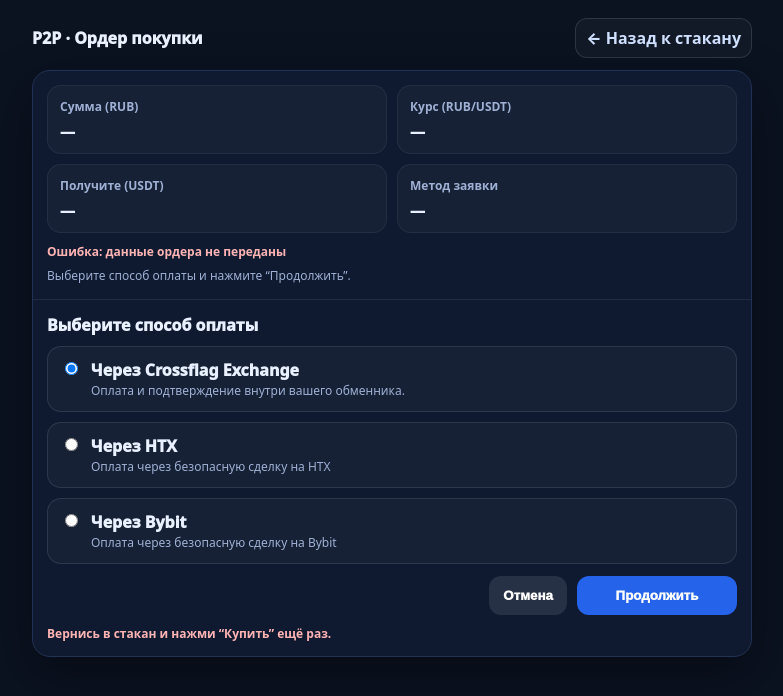
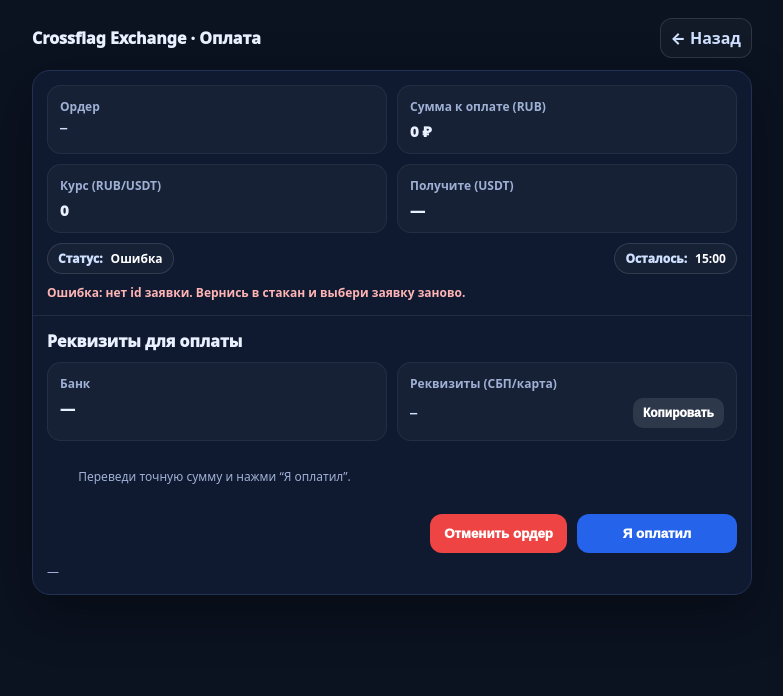
Before and after one commit to cross234/tg-crypto-exchanger, a plain HTML site: page buy-order.html in a window 1280 px wide. Shown: the whole page, without its empty margins (248-1031 px from the left). Drawn offline with Linux system fonts and the light colour scheme.

Commit message:
Update buy-order.html

```diff
--- a/buy-order.html
+++ b/buy-order.html
@@ -3,50 +3,30 @@
 <head>
   <meta charset="utf-8" />
   <meta name="viewport" content="width=device-width,initial-scale=1" />
-  <title>P2P · Ордер покупки</title>
+  <title>Crossflag · Оплата</title>
   <style>
     :root{
-      --bg:#0b1220;
-      --card:#0f1a30;
-      --border:#223255;
-      --text:#e9f0ff;
-      --muted:#9fb0d4;
-      --buy:#2563eb;
-      --row:#0c162a;
-      --bad:#ffb4b4;
-      --ok:#9dffb8;
+      --bg:#0b1220; --card:#0f1a30; --border:#223255; --text:#e9f0ff;
+      --muted:#9fb0d4; --ok:#9dffb8; --bad:#ffb4b4; --btn:#2563eb; --danger:#ef4444;
       font-family: system-ui,-apple-system,Segoe UI,Roboto,Arial,sans-serif;
     }
     body{ margin:0; background:var(--bg); color:var(--text); }
     .wrap{ max-width:720px; margin:0 auto; padding:18px; }
-
     .top{ display:flex; align-items:center; justify-content:space-between; gap:12px; margin-bottom:12px; }
     .title{ font-size:16px; font-weight:950; }
     .back{
       color:#cfe0ff; text-decoration:none; font-weight:800;
-      border:1px solid rgba(255,255,255,.12);
-      padding:8px 10px; border-radius:12px;
+      border:1px solid rgba(255,255,255,.12); padding:8px 10px; border-radius:12px;
       background: rgba(255,255,255,.03);
     }
-
     .card{
-      background:var(--card);
-      border:1px solid var(--border);
-      border-radius:18px;
-      overflow:hidden;
-      box-shadow:0 18px 50px rgba(0,0,0,.35);
+      background:var(--card); border:1px solid var(--border); border-radius:18px;
+      overflow:hidden; box-shadow:0 18px 50px rgba(0,0,0,.35);
     }
     .section{ padding:14px; }
     .section + .section{ border-top:1px solid rgba(255,255,255,.08); }
-
-    .kv{
-      display:grid;
-      grid-template-columns: 1fr 1fr;
-      gap:10px;
-    }
-    @media (max-width: 640px){
-      .kv{ grid-template-columns: 1fr; }
-    }
+    .kv{ display:grid; grid-template-columns: 1fr 1fr; gap:10px; }
+    @media (max-width:640px){ .kv{ grid-template-columns:1fr; } }
     .item{
       background: rgba(255,255,255,.03);
       border:1px solid rgba(255,255,255,.06);
@@ -54,68 +34,73 @@
       padding:12px;
     }
     .label{ color:var(--muted); font-size:12px; font-weight:900; margin-bottom:6px; }
-    .value{ font-size:15px; font-weight:950; }
+    .value{ font-size:15px; font-weight:950; word-break:break-word; }
 
-    .hint{ color:var(--muted); font-size:12px; line-height:1.4; }
+    .rowLine{
+      display:flex; align-items:center; justify-content:space-between; gap:10px; flex-wrap:wrap;
+      margin-top:10px;
+    }
+    .pill{
+      display:inline-flex; align-items:center; gap:8px;
+      padding:6px 10px; border-radius:999px;
+      border:1px solid rgba(255,255,255,.12);
+      background: rgba(255,255,255,.03);
+      color:#cfe0ff;
+      font-weight:950;
+      font-size:12px;
+    }
+    .pill b{ color:#fff; }
 
-    .payMethods{ display:grid; gap:10px; }
-    .method{
-      display:flex;
-      align-items:flex-start;
-      gap:10px;
-      padding:12px;
-      border-radius:14px;
-      border:1px solid rgba(255,255,255,.10);
-      background: rgba(255,255,255,.03);
-      cursor:pointer;
-      user-select:none;
-    }
-    .method input{ margin-top:3px; }
-    .mTitle{ font-weight:950; }
-    .mDesc{ color:var(--muted); font-size:12px; margin-top:2px; line-height:1.35; }
+    .status{ margin-top:10px; font-size:12px; color:var(--muted); white-space:pre-wrap; }
+    .status.ok{ color:var(--ok); font-weight:900; }
+    .status.bad{ color:var(--bad); font-weight:900; }
 
-    .actions{
-      display:flex;
-      gap:10px;
-      flex-wrap:wrap;
-      justify-content:flex-end;
-    }
+    .btnRow{ display:flex; gap:10px; flex-wrap:wrap; justify-content:flex-end; margin-top:12px; }
     .btn{
-      border:0;
-      border-radius:12px;
-      padding:12px 14px;
-      cursor:pointer;
-      color:#fff;
-      font-weight:950;
-      background: var(--buy);
+      border:0; border-radius:12px; padding:12px 14px; cursor:pointer;
+      color:#fff; font-weight:950; background: var(--btn);
       min-width:160px;
     }
-    .btn.gray{ background: rgba(255,255,255,.10); min-width:auto; }
-
-    .status{ margin-top:10px; font-size:12px; color:var(--muted); }
-    .status.bad{ color:var(--bad); font-weight:900; }
-    .status.ok{ color:var(--ok); font-weight:900; }
+    .btn.danger{ background: var(--danger); min-width:auto; }
+    .btn.small{
+      padding:8px 10px;
+      min-width:auto;
+      font-size:12px;
+      border-radius:10px;
+      background: rgba(255,255,255,.10);
+    }
 
     .mono{
       font-family: ui-monospace, SFMono-Regular, Menlo, Monaco, Consolas, "Liberation Mono", monospace;
-      font-size:12px;
-      color:#cfe0ff;
+      font-size:12px; color:#cfe0ff;
+    }
+
+    .reqLine{
+      display:flex; align-items:center; gap:10px; justify-content:space-between;
+    }
+    .reqValue{
+      flex:1;
+      word-break:break-word;
     }
   </style>
 </head>
 <body>
   <div class="wrap">
     <div class="top">
-      <div class="title">P2P · Ордер покупки</div>
-      <a class="back" href="./buy.html">← Назад к стакану</a>
+      <div class="title">Crossflag Exchange · Оплата</div>
+      <a class="back" href="./buy.html">← Назад</a>
     </div>
 
     <div class="card">
       <div class="section">
         <div class="kv">
           <div class="item">
-            <div class="label">Сумма (RUB)</div>
-            <div class="value" id="amountRub">—</div>
+            <div class="label">Ордер</div>
+            <div class="value mono" id="oid">—</div>
+          </div>
+          <div class="item">
+            <div class="label">Сумма к оплате (RUB)</div>
+            <div class="value" id="amount">—</div>
           </div>
           <div class="item">
             <div class="label">Курс (RUB/USDT)</div>
@@ -125,148 +110,235 @@
             <div class="label">Получите (USDT)</div>
             <div class="value" id="usdt">—</div>
           </div>
+        </div>
+
+        <div class="rowLine">
+          <span class="pill">Статус: <b id="st">Резервирую…</b></span>
+          <span class="pill">Осталось: <b id="timer">15:00</b></span>
+        </div>
+
+        <div class="status" id="status">Загружаю реквизиты и резервирую заявку…</div>
+      </div>
+
+      <div class="section">
+        <div style="font-weight:950; margin-bottom:10px;">Реквизиты для оплаты</div>
+
+        <div class="kv">
           <div class="item">
-            <div class="label">Метод заявки</div>
-            <div class="value" id="method">—</div>
+            <div class="label">Банк</div>
+            <div class="value" id="bank">—</div>
+          </div>
+
+          <div class="item">
+            <div class="label">Реквизиты (СБП/карта)</div>
+            <div class="reqLine">
+              <div class="value reqValue mono" id="req">—</div>
+              <button class="btn small" id="copyReqBtn" type="button">Копировать</button>
+            </div>
           </div>
         </div>
 
-        <div class="status" id="orderStatus">
-          Ордер: <span class="mono" id="orderId">—</span>
-        </div>
-        <div class="hint" style="margin-top:8px;">
-          Выберите способ оплаты и нажмите “Продолжить”.
-        </div>
-      </div>
-
-      <div class="section">
-        <div style="font-weight:950; margin-bottom:10px;">Выберите способ оплаты</div>
-
-        <div class="payMethods">
-          <label class="method">
-            <input type="radio" name="pay" value="CROSSFLAG" checked />
-            <div>
-              <div class="mTitle">Через Crossflag Exchange</div>
-              <div class="mDesc">Оплата и подтверждение внутри вашего обменника.</div>
-            </div>
-          </label>
-
-          <label class="method">
-            <input type="radio" name="pay" value="HTX" />
-            <div>
-              <div class="mTitle">Через HTX</div>
-              <div class="mDesc">Оплата через безопасную сделку на HTX</div>
-            </div>
-          </label>
-
-          <label class="method">
-            <input type="radio" name="pay" value="BYBIT" />
-            <div>
-              <div class="mTitle">Через Bybit</div>
-              <div class="mDesc">Оплата через безопасную сделку на Bybit</div>
-            </div>
-          </label>
+        <div class="status" style="margin-top:10px;">
+          Переведи точную сумму и нажми “Я оплатил”.
         </div>
 
-        <div class="actions" style="margin-top:12px;">
-          <button class="btn gray" id="cancelBtn" type="button">Отмена</button>
-          <button class="btn" id="continueBtn" type="button">Продолжить</button>
+        <div class="btnRow">
+          <button class="btn danger" id="cancelBtn" type="button">Отменить ордер</button>
+          <button class="btn" id="paidBtn" type="button">Я оплатил</button>
         </div>
 
-        <div class="status" id="status">—</div>
+        <div class="status" id="paidStatus">—</div>
       </div>
     </div>
   </div>
 
 <script>
-  const params = new URLSearchParams(location.search);
+  const WORKER_BASE = "https://rapira-rates-proxy.kireeshka73.workers.dev";
 
-  const id = params.get("id") || "";
-  const amountRub = Number(params.get("amountRub"));
-  const rate = Number(params.get("rate"));
-  const method = (params.get("method") || "").toUpperCase();
+  const p = new URLSearchParams(location.search);
+  const id = p.get("id") || "";
+  const amountRub = Number(p.get("amountRub"));
+  const rate = Number(p.get("rate"));
 
-  const amountRubEl = document.getElementById("amountRub");
+  const oidEl = document.getElementById("oid");
+  const amountEl = document.getElementById("amount");
   const rateEl = document.getElementById("rate");
   const usdtEl = document.getElementById("usdt");
-  const methodEl = document.getElementById("method");
-  const orderIdEl = document.getElementById("orderId");
-  const orderStatusEl = document.getElementById("orderStatus");
+
+  const bankEl = document.getElementById("bank");
+  const reqEl = document.getElementById("req");
+
+  const stEl = document.getElementById("st");
+  const timerEl = document.getElementById("timer");
+
   const statusEl = document.getElementById("status");
+  const paidStatusEl = document.getElementById("paidStatus");
+
+  let reserveId = "";
+  let reservedUntil = 0;
+  let timerHandle = null;
+  let finished = false;
 
   function fmtRub(n){ return Number(n).toLocaleString("ru-RU") + " ₽"; }
   function fmtRate(n){ return Number(n).toLocaleString("ru-RU"); }
   function fmtUsdt(n){ return Number(n).toLocaleString("ru-RU", { maximumFractionDigits: 6 }) + " USDT"; }
-  function methodLabel(m){ return m === "SBP" ? "СБП" : (m === "CARD" ? "Карта" : "—"); }
 
   function setStatus(text, kind){
     statusEl.textContent = text;
-    statusEl.classList.remove("bad","ok");
+    statusEl.classList.remove("ok","bad");
     if (kind) statusEl.classList.add(kind);
   }
-
-  const ok = Number.isFinite(amountRub) && amountRub > 0 && Number.isFinite(rate) && rate > 0;
-
-  if (!ok){
-    amountRubEl.textContent = "—";
-    rateEl.textContent = "—";
-    usdtEl.textContent = "—";
-    methodEl.textContent = "—";
-    orderIdEl.textContent = "ошибка";
-    orderStatusEl.textContent = "Ошибка: данные ордера не переданы";
-    orderStatusEl.className = "status bad";
-    setStatus("Вернись в стакан и нажми “Купить” ещё раз.", "bad");
-  } else {
-    amountRubEl.textContent = fmtRub(amountRub);
-    rateEl.textContent = fmtRate(rate);
-    usdtEl.textContent = fmtUsdt(amountRub / rate);
-    methodEl.textContent = methodLabel(method);
-    orderIdEl.textContent = id || ("order_" + Math.random().toString(16).slice(2, 10));
-    orderStatusEl.className = "status ok";
-    setStatus("Выбери способ оплаты и нажми “Продолжить”.");
+  function setPaidStatus(text, kind){
+    paidStatusEl.textContent = text;
+    paidStatusEl.classList.remove("ok","bad");
+    if (kind) paidStatusEl.classList.add(kind);
   }
 
-  function getPayMethod(){
-    const el = document.querySelector('input[name="pay"]:checked');
-    return el ? el.value : "CROSSFLAG";
+  function setState(text){ stEl.textContent = text; }
+
+  function basicFill(){
+    oidEl.textContent = id || "—";
+    amountEl.textContent = Number.isFinite(amountRub) ? fmtRub(amountRub) : "—";
+    rateEl.textContent = Number.isFinite(rate) ? fmtRate(rate) : "—";
+    usdtEl.textContent = (Number.isFinite(amountRub) && Number.isFinite(rate) && rate>0) ? fmtUsdt(amountRub / rate) : "—";
   }
 
-  document.getElementById("cancelBtn").onclick = () => {
-    window.location.href = "./buy.html";
-  };
+  function pad2(n){ return String(n).padStart(2, "0"); }
+  function updateTimer(){
+    if (!reservedUntil) return;
+    const ms = reservedUntil - Date.now();
+    const clamped = Math.max(0, ms);
+    const totalSec = Math.floor(clamped / 1000);
+    const m = Math.floor(totalSec / 60);
+    const s = totalSec % 60;
+    timerEl.textContent = `${pad2(m)}:${pad2(s)}`;
 
-  document.getElementById("continueBtn").onclick = () => {
-    if (!ok){
-      setStatus("Нельзя продолжить: нет данных ордера.", "bad");
+    if (ms <= 0 && !finished){
+      // time is up => auto-cancel (unfreeze)
+      autoCancelDueToTimeout();
+    }
+  }
+
+  async function postJson(path, body){
+    const res = await fetch(WORKER_BASE + path, {
+      method: "POST",
+      headers: { "Content-Type": "application/json" },
+      body: JSON.stringify(body),
+    });
+    const text = await res.text();
+    let j;
+    try { j = JSON.parse(text); } catch { throw new Error("Worker вернул не JSON: " + text.slice(0, 200)); }
+    if (!res.ok || !j.ok) throw new Error(j.error || ("HTTP " + res.status));
+    return j;
+  }
+
+  async function reserveAndLoad(){
+    basicFill();
+
+    if (!id){
+      setState("Ошибка");
+      setStatus("Ошибка: нет id заявки. Вернись в стакан и выбери заявку заново.", "bad");
       return;
     }
 
-    const pay = getPayMethod();
+    try{
+      setState("Резервирую…");
+      setStatus("Загружаю реквизиты и резервирую заявку…");
 
-    if (pay === "CROSSFLAG") {
-      // ✅ редирект на страницу оплаты Crossflag
-      const qs = new URLSearchParams({
-        id: id || orderIdEl.textContent,
-        amountRub: String(amountRub),
-        rate: String(rate),
-        method: String(method),
-      });
-      window.location.href = "./crossflag-buy-order.html?" + qs.toString();
+      const j = await postJson("/api/public/reserve_buy_offer", { id });
+
+      reserveId = j.reserve.reserveId;
+      reservedUntil = j.reserve.reservedUntil;
+
+      bankEl.textContent = j.offer.payBank || "—";
+      reqEl.textContent = j.offer.payRequisite || "—";
+
+      if (!j.offer.payBank || !j.offer.payRequisite){
+        setState("Резерв");
+        setStatus("⚠️ Реквизиты не заполнены в админке для этой заявки.", "bad");
+      } else {
+        setState("Ожидание оплаты");
+        setStatus("Заявка зарезервирована на 15 минут. Оплати и нажми “Я оплатил”.", "ok");
+      }
+
+      updateTimer();
+      timerHandle = setInterval(updateTimer, 1000);
+    } catch(e){
+      setState("Ошибка");
+      setStatus("Ошибка: " + e.message, "bad");
+    }
+  }
+
+  async function autoCancelDueToTimeout(){
+    if (finished) return;
+    finished = true;
+    if (timerHandle) clearInterval(timerHandle);
+
+    setState("Отменено");
+    setStatus("Время оплаты истекло. Ордер отменён, заявка разморожена.", "bad");
+
+    // попробуем разморозить (если reserveId есть)
+    try{
+      if (reserveId){
+        await postJson("/api/public/cancel_buy_offer", { id, reserveId });
+      }
+    } catch {}
+    setPaidStatus("—");
+  }
+
+  document.getElementById("paidBtn").onclick = async () => {
+    if (finished) return;
+    if (!reserveId){
+      setPaidStatus("Нет резерва. Обнови страницу.", "bad");
       return;
     }
+    try{
+      await postJson("/api/public/confirm_buy_offer_paid", { id, reserveId });
+      finished = true;
+      if (timerHandle) clearInterval(timerHandle);
 
-    if (pay === "HTX") {
-      setStatus("Далее будет логика оплаты через HTX (на следующем шаге).", "ok");
+      setState("Оплачено");
+      setStatus("Отлично. Мы получили отметку “Оплачено”. Далее будет проверка оплаты.", "ok");
+      setPaidStatus("Ожидайте подтверждения оплаты.", "ok");
+    } catch(e){
+      setPaidStatus("Ошибка: " + e.message, "bad");
+    }
+  };
+
+  document.getElementById("cancelBtn").onclick = async () => {
+    if (finished) return;
+    if (!reserveId){
+      setPaidStatus("Нет резерва. Обнови страницу.", "bad");
       return;
     }
+    try{
+      await postJson("/api/public/cancel_buy_offer", { id, reserveId });
+      finished = true;
+      if (timerHandle) clearInterval(timerHandle);
 
-    if (pay === "BYBIT") {
-      setStatus("Далее будет логика оплаты через Bybit (на следующем шаге).", "ok");
+      setState("Отменено");
+      setStatus("Ордер отменён, заявка разморожена.", "bad");
+      setPaidStatus("—");
+    } catch(e){
+      setPaidStatus("Ошибка: " + e.message, "bad");
+    }
+  };
+
+  document.getElementById("copyReqBtn").onclick = async () => {
+    const txt = reqEl.textContent || "";
+    if (!txt || txt === "—"){
+      setPaidStatus("Нечего копировать.", "bad");
       return;
     }
+    try{
+      await navigator.clipboard.writeText(txt);
+      setPaidStatus("Реквизиты скопированы ✅", "ok");
+    } catch {
+      setPaidStatus("Не удалось скопировать (браузер запретил). Скопируй вручную.", "bad");
+    }
+  };
 
-    setStatus("Выбери способ оплаты.", "bad");
-  };
+  reserveAndLoad();
 </script>
 </body>
 </html>
```
